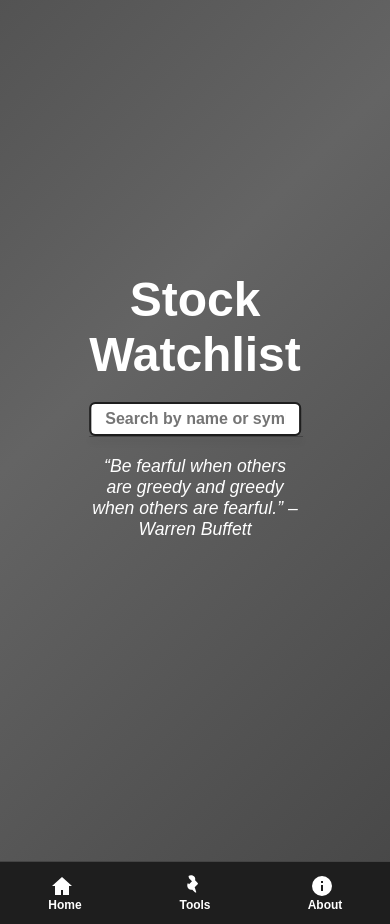
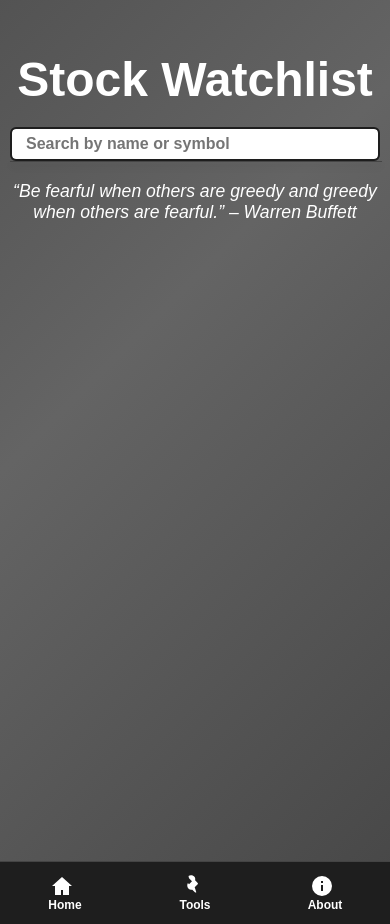
Before and after one commit to Cstruty/StockEval, a Flask app: page / in a window 390 px wide. Run offline with Flask 3, Linux system fonts and the light colour scheme; some libraries are stand-ins or nearby versions.

Commit message:
fixing header on mobile

```diff
--- a/static/styles.css
+++ b/static/styles.css
@@ -81,16 +81,18 @@ span {
 
 /* Centered splash layout for initial screen */
 .centered-view.expanded {
-  position: absolute;
-  top: 40%;
-  left: 50%;
-  transform: translate(-50%, -50%);
-  display: flex;
   flex-direction: column;
-  align-items: center;
+  justify-content: center;  /* centers vertically */
+  align-items: center;      /* centers horizontally */
+  min-height: 100vh;        /* full viewport height */
   text-align: center;
-  transition: all 0.5s ease;
 }
+@media (min-width: 1000px) {
+  .centered-view.expanded{
+    display:flex
+  }
+}
+
 
 /* Shrunk layout after table is loaded */
 .centered-view.shrunk {
```
